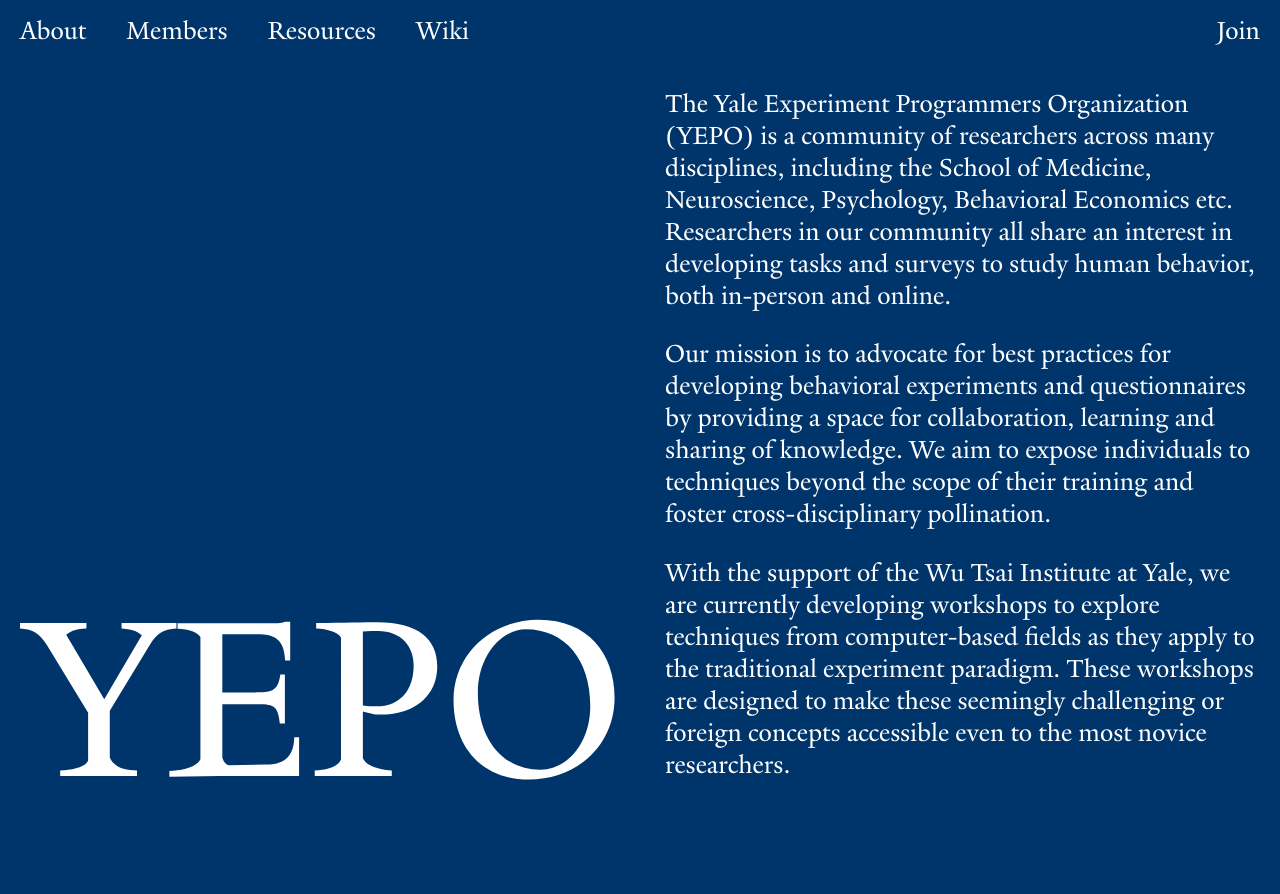
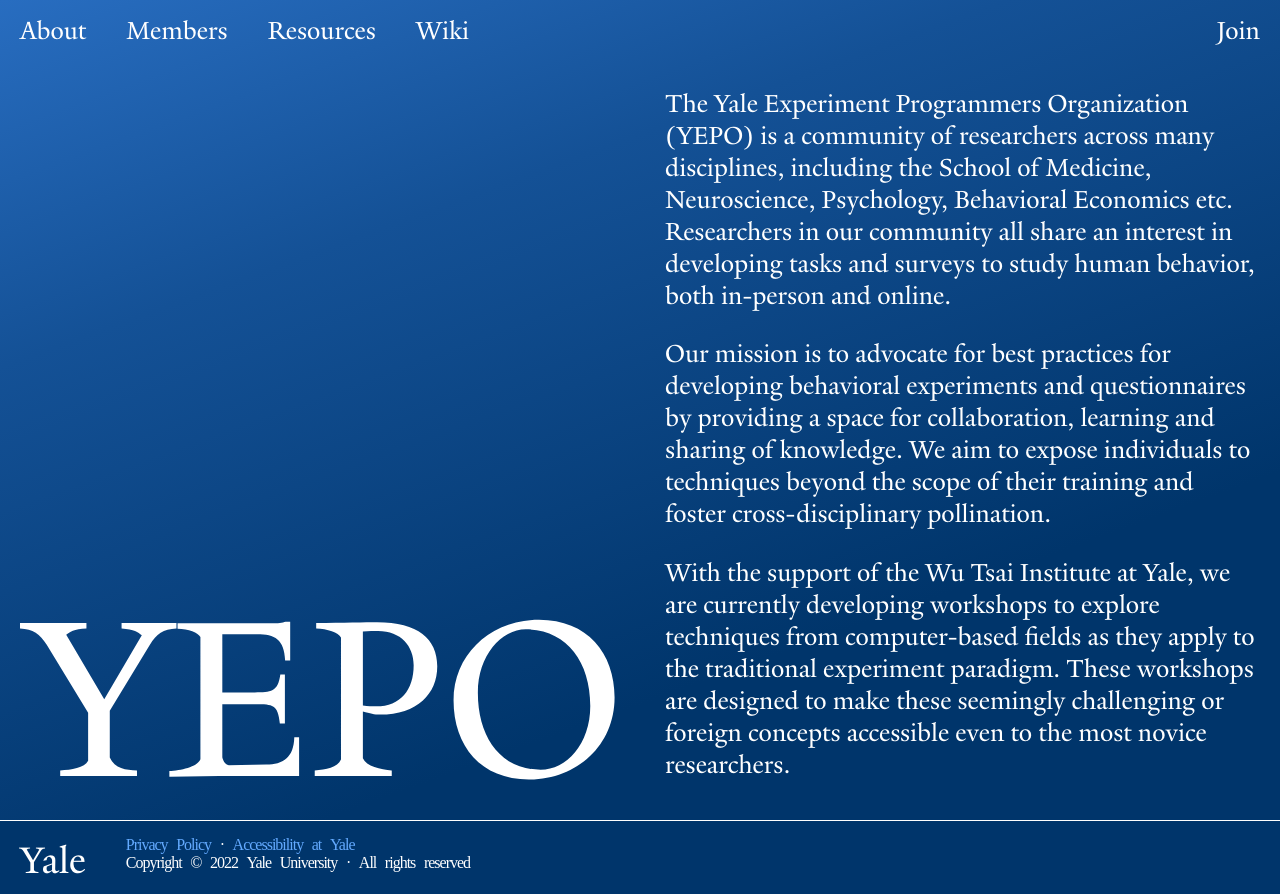
Before and after one commit to Yale-Experiment-Programmers/yepo-web, a Next.js app: page / in a window 1280 px wide. Before the commit the page ends 800 px from the top, so only its background shows below. Built offline with nearby package versions, Linux system fonts and the light colour scheme.

Commit message:
Added footer and background gradient.

```diff
--- /dev/null
+++ b/src/components/Footer/Footer.module.scss
@@ -0,0 +1,54 @@
+/*
+ * Footer.module.scss
+ * Author: Evan Kirkiles
+ * Created on: Thu Oct 20 2022
+ * © 2022 Yale Experiment Programmers' Organization
+ */
+@import '../../styles/mixins';
+
+.container {
+  width: 100%;
+  display: flex;
+  flex-direction: row;
+  justify-content: flex-start;
+  align-items: flex-start;
+  padding: calc($base-unit * 5);
+  background-color: $background;
+  border-top: 1px solid $foreground;
+  gap: 40px;
+  font-weight: 400;
+  padding: calc($header-padding * 1.5) calc($header-padding * 2);
+  padding-bottom: calc($header-padding * 1);
+  margin-top: 20px;
+  // font-size: calc($header-height - $header-padding * 2);
+}
+
+.yale_container {
+  display: flex;
+  flex-direction: column;
+  justify-content: flex-start;
+  align-items: center;
+  height: 100%;
+  font-size: 40px;
+}
+
+.privacy_policy_column {
+  display: flex;
+  flex-direction: column;
+  justify-content: center;
+  align-items: flex-start;
+  flex: 1;
+  font-size: 16px;
+  font-family: 'YaleNew Marks';
+  letter-spacing: -1px;
+  font-weight: 100;
+
+  & a {
+    color: $highlight;
+    transition: color 0.1s ease-in-out;
+  }
+
+  & a:hover {
+    color: $foreground2;
+  }
+}
--- /dev/null
+++ b/src/components/Footer/Footer.tsx
@@ -0,0 +1,36 @@
+/*
+ * Footer.tsx
+ * Author: Evan Kirkiles
+ * Created on: Thu Oct 20 2022
+ * © 2022 Yale Experiment Programmers' Organization
+ */
+import s from './Footer.module.scss';
+
+const Footer: React.FC = function Footer() {
+  return (
+    <div className={s.container}>
+      <div className={s.yale_container}>Yale</div>
+      <div className={s.privacy_policy_column}>
+        <div>
+          <a href="" target="_blank" rel="noopener noreferrer">
+            Privacy&nbsp;Policy
+          </a>
+          &nbsp;·{' '}
+          <a
+            href="https://accessibility.yale.edu"
+            target="_blank"
+            rel="noopener noreferrer"
+          >
+            Accessibility&nbsp;at&nbsp;Yale
+          </a>
+        </div>
+        <div>
+          Copyright&nbsp;©&nbsp;2022 Yale&nbsp;University&nbsp;·
+          All&nbsp;rights&nbsp;reserved
+        </div>
+      </div>
+    </div>
+  );
+};
+
+export default Footer;
--- a/src/components/Layout/Layout.tsx
+++ b/src/components/Layout/Layout.tsx
@@ -6,6 +6,7 @@
  */
 import s from './Layout.module.scss';
 import Header from '../Header/Header';
+import Footer from '../Footer/Footer';
 
 type LayoutProps = {
   children?: React.ReactNode;
@@ -16,6 +17,7 @@
     <div className={s.container}>
       <Header />
       {children}
+      <Footer />
     </div>
   );
 };
--- a/src/styles/_mixins.scss
+++ b/src/styles/_mixins.scss
@@ -7,6 +7,7 @@
 $border: 1px solid #b0b0b0;
 
 // SIZING
+$base-unit: var(--base-unit);
 $header-height: var(--header-height);
 $header-padding: var(--header-padding);
 
--- a/src/styles/globals.scss
+++ b/src/styles/globals.scss
@@ -1,7 +1,8 @@
 :root {
   // COLORING
   --background-color: #00356b;
-  --background-2-color: ##286dc0;
+  --background-15-color: #145196;
+  --background-2-color: #286dc0;
   --foreground-color: #ffffff;
   --foreground-2-color: #dddddd;
   --highlight-color: #63aaff;
@@ -36,7 +37,6 @@
   @media screen and (min-width: 1500px) {
     --header-height: 80px;
     --header-padding: 15px;
-    --base-unit: 12pt;
   }
 }
 
@@ -53,6 +53,15 @@
   position: relative;
   width: 100%;
   font-size: calc(var(--base-unit) * 2);
+}
+
+#__next {
+  background: linear-gradient(
+    340deg,
+    var(--background-color) 31%,
+    var(--background-15-color) 73%,
+    var(--background-2-color) 100%
+  );
 }
 
 ::selection {
```
Also changed, not shown: 1 other file (tests, documents, lock files or other folders).
